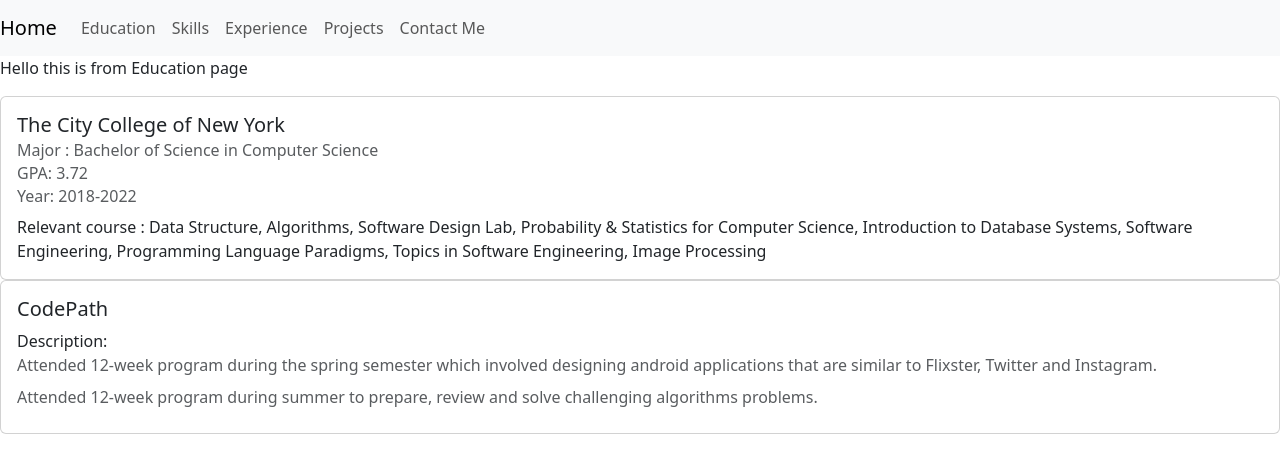
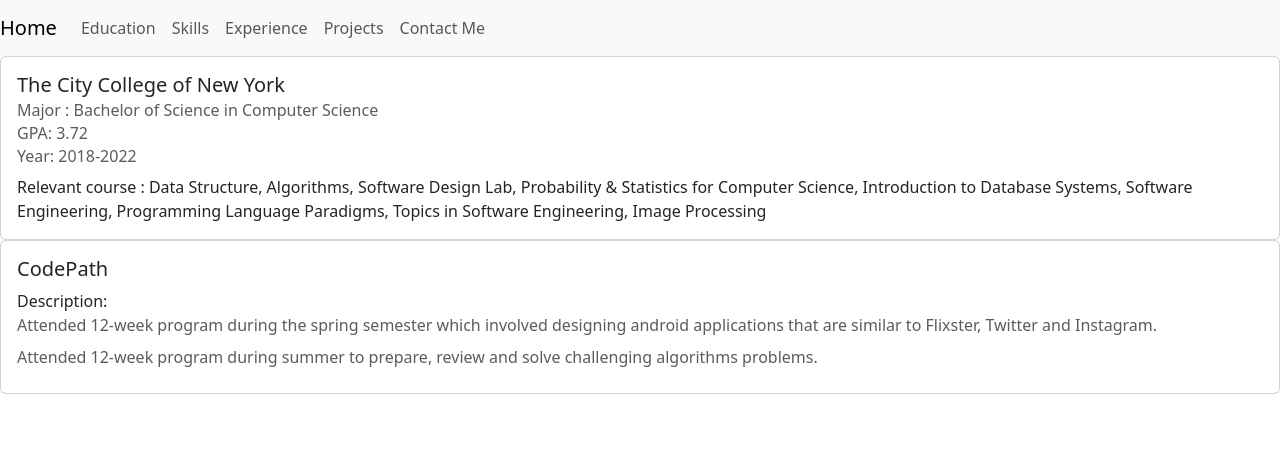
Before and after one commit to qxou14/personal_website, a React (Create React App) app: page / in a window 1280 px wide. Shown: the top 472 px of the page. Built offline with nearby package versions, Linux system fonts and the light colour scheme.

Commit message:
small clean up

```diff
--- a/src/Component/EducationPage.js
+++ b/src/Component/EducationPage.js
@@ -38,13 +38,7 @@
 };
 
 function EducationPage({ content }) {
-  return (
-    <div>
-      {" "}
-      <p>Hello this is from Education page </p>
-      {content.map((education) => school_page(education))}
-    </div>
-  );
+  return <div>{content.map((education) => school_page(education))}</div>;
 }
 
 export default EducationPage;
```
